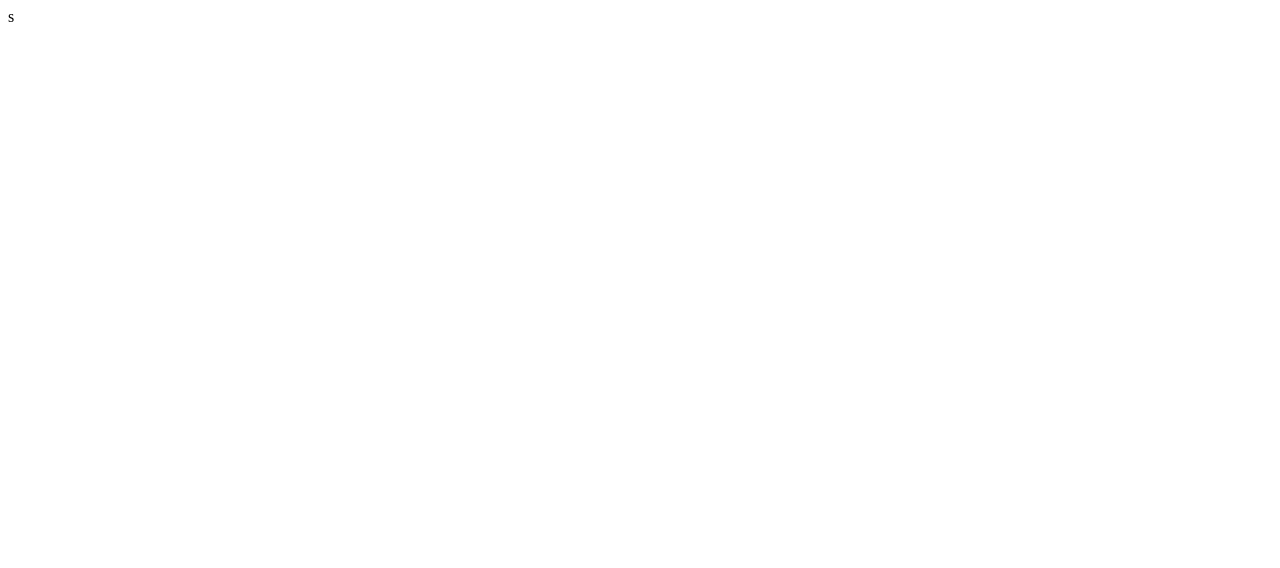
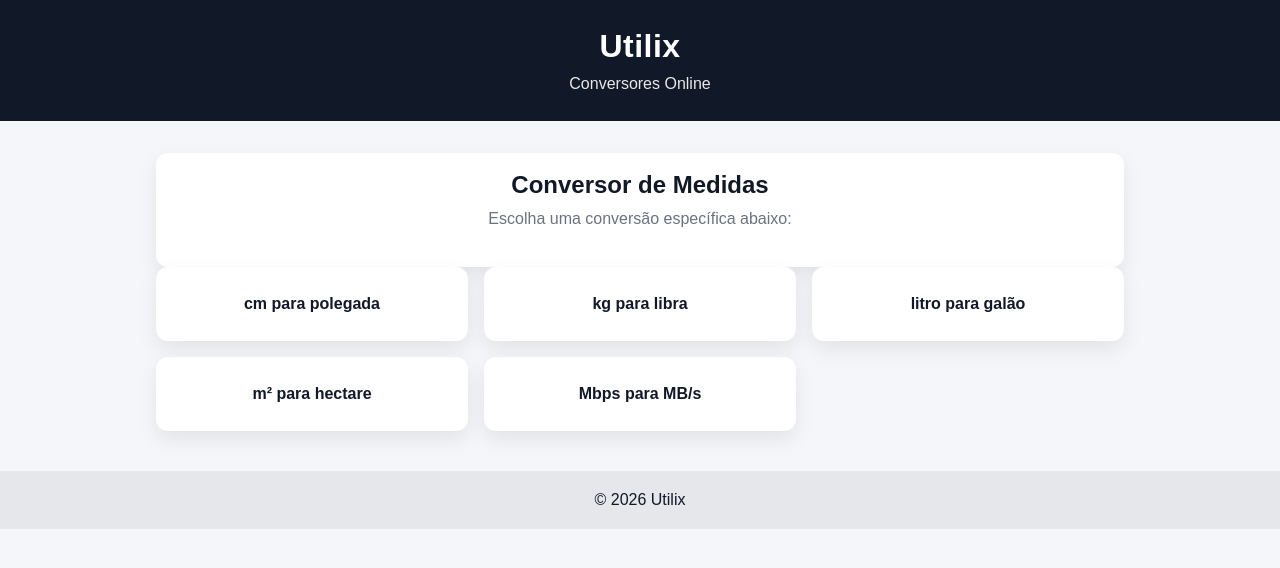
Before and after one commit to contaeudigital/utilix, a plain HTML site: page ferramentas/conversor.html in a window 1280 px wide. Drawn offline with Linux system fonts and the light colour scheme.

Commit message:
Update conversor.html

```diff
--- a/ferramentas/conversor.html
+++ b/ferramentas/conversor.html
@@ -1 +1,57 @@
-s
+<!DOCTYPE html>
+<html lang="pt-br">
+<head>
+  <meta charset="UTF-8">
+  <meta name="viewport" content="width=device-width, initial-scale=1.0">
+  <title>Conversor de Medidas Online Grátis | Utilix</title>
+  <meta name="description" content="Conversor de medidas online grátis: comprimento, peso, volume, área, temperatura e muito mais.">
+  <link rel="stylesheet" href="/css/style.css">
+</head>
+<body>
+
+<header>
+  <h1>Utilix</h1>
+  <p>Conversores Online</p>
+</header>
+
+<div class="container">
+
+  <div class="card">
+    <h2 class="page-title">Conversor de Medidas</h2>
+    <p class="lead">
+      Escolha uma conversão específica abaixo:
+    </p>
+  </div>
+
+  <div class="grid">
+
+    <div class="card">
+      <a href="/ferramentas/cm-para-polegada.html">cm para polegada</a>
+    </div>
+
+    <div class="card">
+      <a href="/ferramentas/kg-para-libra.html">kg para libra</a>
+    </div>
+
+    <div class="card">
+      <a href="/ferramentas/litro-para-galao.html">litro para galão</a>
+    </div>
+
+    <div class="card">
+      <a href="/ferramentas/m2-para-hectare.html">m² para hectare</a>
+    </div>
+
+    <div class="card">
+      <a href="/ferramentas/mbps-para-mb.html">Mbps para MB/s</a>
+    </div>
+
+  </div>
+
+</div>
+
+<footer>
+  © 2026 Utilix
+</footer>
+
+</body>
+</html>
```
